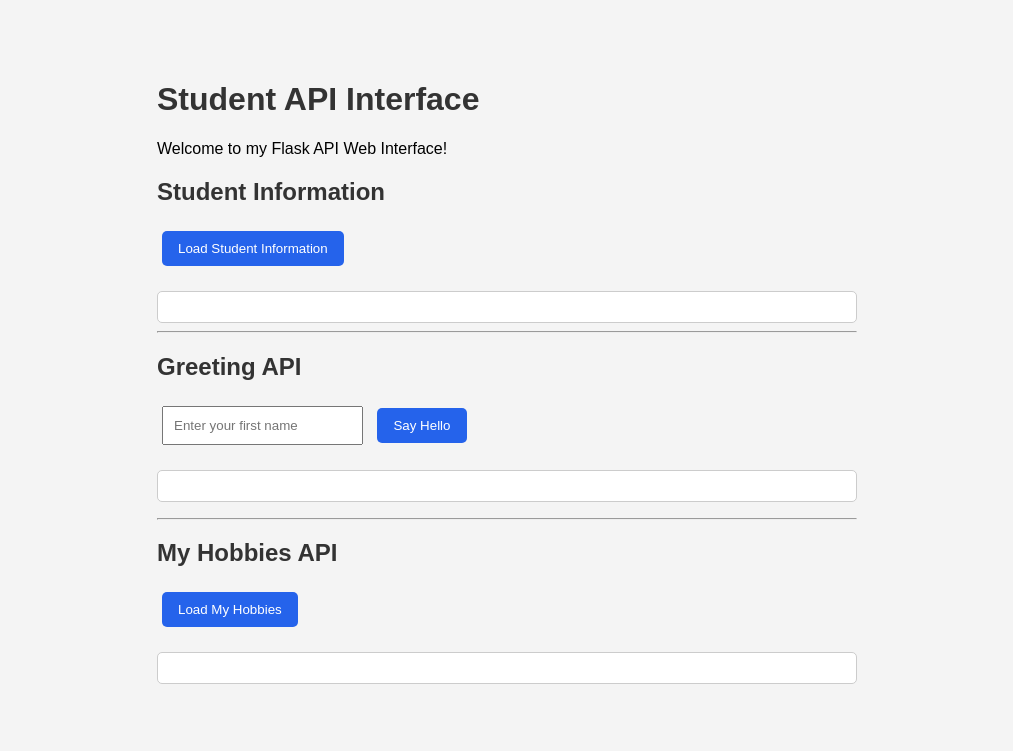
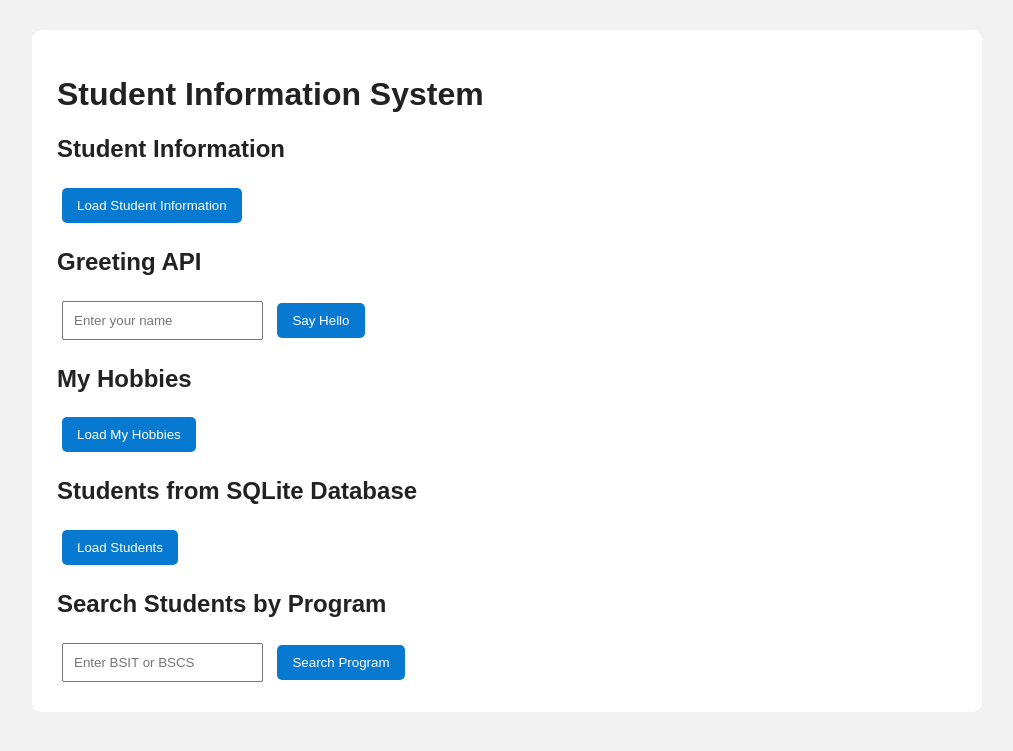
Before and after one commit to padillagrantdavid-ctrl/grant-david-padilla-api, a Flask app: page / in a window 1280 px wide. Shown: the top 751 px of the page, without its empty margins (133-1146 px from the left). Run offline with Flask 3, Linux system fonts and the light colour scheme.

Commit message:
Integrate SQLite database with Flask API

```diff
--- a/app.py
+++ b/app.py
@@ -1,19 +1,33 @@
+
+import sqlite3
+import os
 
 from flask import Flask, jsonify, request, render_template
 
 app = Flask(__name__)
 
-# HOME PAGE
+BASE_DIR = os.path.dirname(os.path.abspath(__file__))
+DATABASE = os.path.join(BASE_DIR, 'students.db')
+
+
+# Database connection
+def get_db_connection():
+    conn = sqlite3.connect(DATABASE)
+    conn.row_factory = sqlite3.Row
+    return conn
+
+
+# Home page
 @app.route('/')
 def home():
     return render_template('index.html')
 
 
-# STUDENT INFORMATION API
+# Student information API
 @app.route('/student')
 def get_student():
     return jsonify({
-        "student_id": "YOUR-STUDENT-ID",
+        "student_id": "2026-00123",
         "name": "Grant David Padilla",
         "program": "BSIT",
         "year": 1,
@@ -21,7 +35,7 @@ def get_student():
     })
 
 
-# GREETING API
+# Greeting API
 @app.route('/hello')
 def say_hello():
     name = request.args.get('name', 'Student')
@@ -31,7 +45,7 @@ def say_hello():
     })
 
 
-# MY HOBBIES API
+# Hobbies API
 @app.route('/my-hobbies')
 def my_hobbies():
     return jsonify({
@@ -45,7 +59,7 @@ def my_hobbies():
     })
 
 
-# ADD NUMBERS API
+# Addition API
 @app.route('/add')
 def add_numbers():
     try:
@@ -64,5 +78,54 @@ def add_numbers():
         }), 400
 
 
+# Get all students
+@app.route('/students')
+def get_students():
+    conn = get_db_connection()
+
+    students = conn.execute(
+        'SELECT * FROM students ORDER BY id'
+    ).fetchall()
+
+    conn.close()
+
+    return jsonify([dict(student) for student in students])
+
+
+# Get student by ID
+@app.route('/students/<int:id>')
+def get_student_by_id(id):
+    conn = get_db_connection()
+
+    student = conn.execute(
+        'SELECT * FROM students WHERE id = ?',
+        (id,)
+    ).fetchone()
+
+    conn.close()
+
+    if student is None:
+        return jsonify({
+            "error": "Student not found"
+        }), 404
+
+    return jsonify(dict(student))
+
+
+# Additional endpoint: Search by program
+@app.route('/students/program/<program>')
+def get_students_by_program(program):
+    conn = get_db_connection()
+
+    students = conn.execute(
+        'SELECT * FROM students WHERE UPPER(program) = ? ORDER BY id',
+        (program.upper(),)
+    ).fetchall()
+
+    conn.close()
+
+    return jsonify([dict(student) for student in students])
+
+
 if __name__ == '__main__':
     app.run(debug=True)
--- a/templates/index.html
+++ b/templates/index.html
@@ -2,29 +2,31 @@
 <!DOCTYPE html>
 <html>
 <head>
-    <title>Student API Interface</title>
+    <title>Student Information System</title>
 
     <style>
         body {
             font-family: Arial, sans-serif;
-            max-width: 700px;
-            margin: 40px auto;
-            padding: 20px;
-            background-color: #f4f4f4;
+            background: #f2f2f2;
+            margin: 30px;
         }
 
-        h1, h2 {
-            color: #333;
+        .container {
+            max-width: 900px;
+            margin: auto;
+            background: white;
+            padding: 25px;
+            border-radius: 10px;
         }
 
         button {
-            padding: 10px 16px;
-            margin: 5px;
-            cursor: pointer;
-            background-color: #2563eb;
+            background: #0879d1;
             color: white;
             border: none;
+            padding: 10px 15px;
+            margin: 5px;
             border-radius: 5px;
+            cursor: pointer;
         }
 
         input {
@@ -32,122 +34,132 @@
             margin: 5px;
         }
 
-        #result, #greeting, #hobbies {
-            margin-top: 20px;
-            padding: 15px;
-            background: white;
-            border: 1px solid #ccc;
+        .student {
+            background: #eeeeee;
+            padding: 12px;
+            margin: 10px 0;
             border-radius: 5px;
+        }
+
+        h1, h2 {
+            color: #222;
         }
     </style>
 </head>
 
 <body>
 
-    <h1>Student API Interface</h1>
-    <p>Welcome to my Flask API Web Interface!</p>
+<div class="container">
 
-    <!-- STUDENT INFORMATION -->
+    <h1>Student Information System</h1>
+
     <h2>Student Information</h2>
+    <button onclick="loadStudent()">Load Student Information</button>
+    <div id="studentInfo"></div>
 
-    <button onclick="loadStudent()">
-        Load Student Information
-    </button>
+    <h2>Greeting API</h2>
+    <input type="text" id="nameInput" placeholder="Enter your name">
+    <button onclick="greetStudent()">Say Hello</button>
+    <div id="greeting"></div>
 
-    <div id="result"></div>
+    <h2>My Hobbies</h2>
+    <button onclick="loadHobbies()">Load My Hobbies</button>
+    <div id="hobbies"></div>
 
-    <hr>
+    <h2>Students from SQLite Database</h2>
+    <button onclick="loadStudents()">Load Students</button>
+    <div id="studentList"></div>
 
-    <!-- GREETING API -->
-    <h2>Greeting API</h2>
+    <h2>Search Students by Program</h2>
+    <input type="text" id="programInput" placeholder="Enter BSIT or BSCS">
+    <button onclick="loadByProgram()">Search Program</button>
+    <div id="programResults"></div>
 
-    <input
-        type="text"
-        id="nameInput"
-        placeholder="Enter your first name"
-    >
-
-    <button onclick="sayHello()">Say Hello</button>
-
-    <p id="greeting"></p>
-
-    <hr>
-
-    <!-- CUSTOM API: MY HOBBIES -->
-    <h2>My Hobbies API</h2>
-
-    <button onclick="loadHobbies()">Load My Hobbies</button>
-
-    <div id="hobbies"></div>
+</div>
 
 <script>
 
-        // LOAD STUDENT INFORMATION
 function loadStudent() {
     fetch('/student')
-            .then(response => {
-                if (!response.ok) {
-                    throw new Error('Request failed');
-                }
-                return response.json();
-            })
+    .then(response => response.json())
     .then(data => {
-                document.getElementById('result').innerHTML =
-                    '<p><b>Student ID:</b> ' + data.student_id + '</p>' +
-                    '<p><b>Name:</b> ' + data.name + '</p>' +
-                    '<p><b>Program:</b> ' + data.program + '</p>' +
-                    '<p><b>Year:</b> ' + data.year + '</p>' +
-                    '<p><b>Section:</b> ' + data.section + '</p>';
-            })
-            .catch(error => {
-                document.getElementById('result').innerText =
-                    'Unable to retrieve student information.';
+        document.getElementById('studentInfo').innerHTML =
+            `<pre>${JSON.stringify(data, null, 2)}</pre>`;
     });
 }
 
-
-        // GREETING API
-        function sayHello() {
+function greetStudent() {
     const name = document.getElementById('nameInput').value;
 
     fetch('/hello?name=' + encodeURIComponent(name))
-            .then(response => {
-                if (!response.ok) {
-                    throw new Error('Request failed');
-                }
-                return response.json();
-            })
+    .then(response => response.json())
     .then(data => {
-                document.getElementById('greeting').innerText =
-                    data.message;
-            })
-            .catch(error => {
-                document.getElementById('greeting').innerText =
-                    'Unable to retrieve greeting.';
+        document.getElementById('greeting').innerHTML =
+            `<p>${data.message}</p>`;
     });
 }
 
-
-        // CUSTOM MY HOBBIES API
 function loadHobbies() {
     fetch('/my-hobbies')
-            .then(response => {
-                if (!response.ok) {
-                    throw new Error('Request failed');
-                }
-                return response.json();
-            })
+    .then(response => response.json())
     .then(data => {
         document.getElementById('hobbies').innerHTML =
-                    '<p><b>Name:</b> ' + data.name + '</p>' +
-                    '<p><b>Hobbies:</b> ' +
-                    data.hobbies.join(', ') + '</p>' +
-                    '<p><b>Favorite Hobby:</b> ' +
-                    data.favorite_hobby + '</p>';
-            })
-            .catch(error => {
-                document.getElementById('hobbies').innerText =
-                    'Unable to retrieve hobbies.';
+            `<pre>${JSON.stringify(data, null, 2)}</pre>`;
+    });
+}
+
+function loadStudents() {
+    fetch('/students')
+    .then(response => response.json())
+    .then(data => {
+        let output = '';
+
+        data.forEach(student => {
+            output += `
+                <div class="student">
+                    <strong>ID:</strong> ${student.id}<br>
+                    <strong>Student ID:</strong> ${student.student_id}<br>
+                    <strong>Name:</strong> ${student.name}<br>
+                    <strong>Program:</strong> ${student.program}<br>
+                    <strong>Year:</strong> ${student.year}<br>
+                    <strong>Section:</strong> ${student.section}
+                </div>
+            `;
+        });
+
+        document.getElementById('studentList').innerHTML =
+            output || 'No students found.';
+    });
+}
+
+function loadByProgram() {
+    const program = document.getElementById('programInput').value.trim();
+
+    if (!program) {
+        document.getElementById('programResults').innerHTML =
+            'Please enter a program.';
+        return;
+    }
+
+    fetch('/students/program/' + encodeURIComponent(program))
+    .then(response => response.json())
+    .then(data => {
+        let output = '';
+
+        data.forEach(student => {
+            output += `
+                <div class="student">
+                    <strong>ID:</strong> ${student.id}<br>
+                    <strong>Name:</strong> ${student.name}<br>
+                    <strong>Program:</strong> ${student.program}<br>
+                    <strong>Year:</strong> ${student.year}<br>
+                    <strong>Section:</strong> ${student.section}
+                </div>
+            `;
+        });
+
+        document.getElementById('programResults').innerHTML =
+            output || 'No students found.';
     });
 }
 
```
Also changed, not shown: init_db.py (added, +37 -0 lines), students.db (added). Lines whose indentation alone changed are shown as unchanged.
